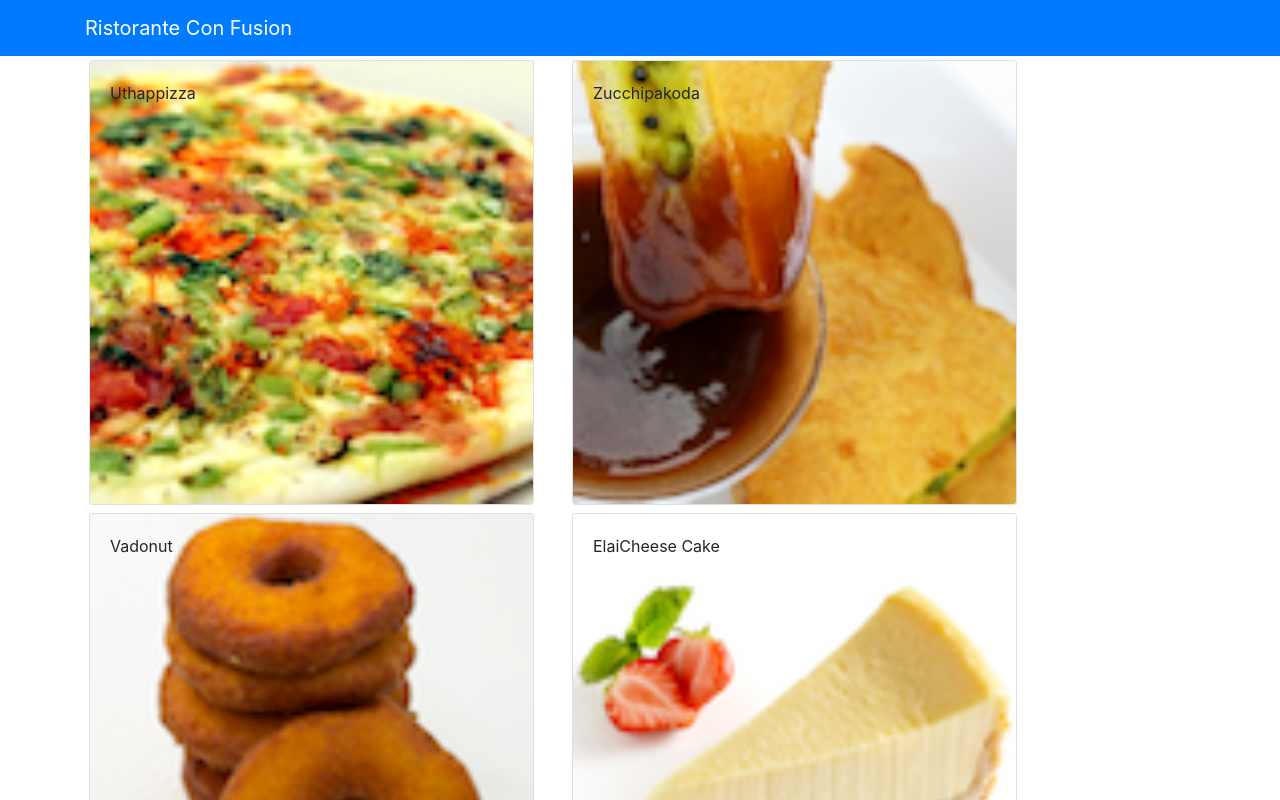
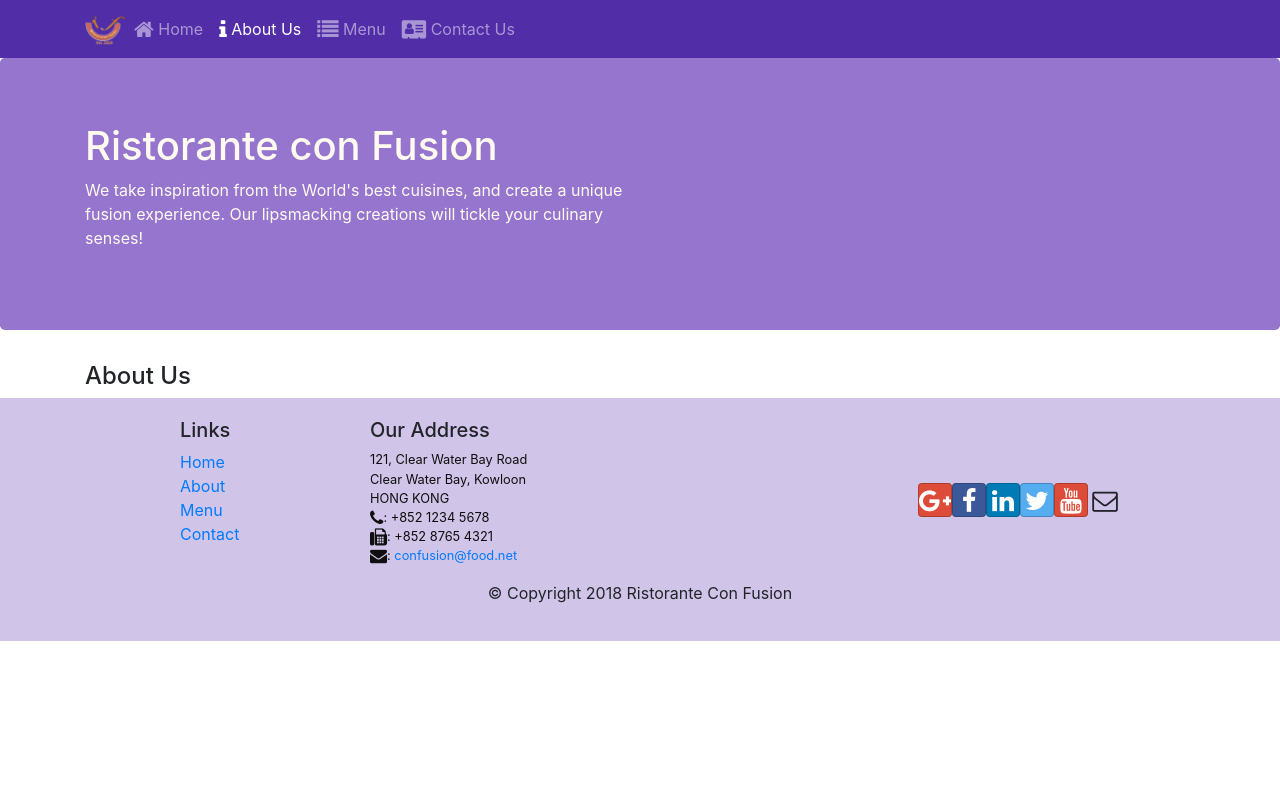
Before and after one commit to HoangNghia202/confusion-yarn, a React (Create React App) app: page /aboutus in a window 1280 px wide. Shown: the top 800 px of the page. Built offline with nearby package versions, Linux system fonts and the light colour scheme.

Commit message:
React Router

```diff
--- a/package.json
+++ b/package.json
@@ -7,12 +7,15 @@
     "@testing-library/react": "^13.0.0",
     "@testing-library/user-event": "^13.2.1",
     "bootstrap": "^4.6.0",
+    "bootstrap-social": "5.1.1",
+    "font-awesome": "4.7.0",
     "moment": "^2.29.4",
     "popper.js": "^1.16.1",
     "react": "^18.2.0",
     "react-dom": "^18.2.0",
+    "react-router-dom": "^6.4.2",
     "react-scripts": "5.0.1",
-    "reactstrap": "^9.1.4",
+    "reactstrap": "5.0.0",
     "web-vitals": "^2.1.0"
   },
   "scripts": {
--- /dev/null
+++ b/src/App.css
@@ -0,0 +1,33 @@
+.row-header{
+    margin:0px auto;
+    padding:0px auto;
+}
+
+.row-content {
+    margin:0px auto;
+    padding: 50px 0px 50px 0px;
+    border-bottom: 1px ridge;
+    min-height:400px;
+}
+
+.footer{
+    background-color: #D1C4E9;
+    margin:0px auto;
+    padding: 20px 0px 20px 0px;
+}
+.jumbotron {
+    padding:70px 30px 70px 30px;
+    margin:0px auto;
+    background: #9575CD !important;
+    color:floralwhite;
+}
+
+address{
+    font-size:80%;
+    margin:0px;
+    color:#0f0f0f;
+}
+
+.navbar-dark {
+    background-color: #512DA8;
+}
--- a/src/App.js
+++ b/src/App.js
@@ -1,13 +1,16 @@
 import Main from './components/MainComponent';
 import React, { Component } from 'react';
-
+import { BrowserRouter as Router} from "react-router-dom";
+import "./App.css";
 class App extends Component {
 
   render() {
     return (
+      <Router>
       <div className="App">
         <Main />
       </div>
+      </Router>
     );
   }
 }
--- /dev/null
+++ b/src/components/AboutUsComponent.js
@@ -0,0 +1,17 @@
+import React, { Component } from "react";
+
+class AboutUs extends Component {
+  constructor(props) {
+    super(props);
+  }
+  state = {};
+  render() {
+    return (
+        <div className="container">
+        <h4>About Us</h4>
+      </div>
+    );
+  }
+}
+
+export default AboutUs;
--- /dev/null
+++ b/src/components/FooterComponent.js
@@ -0,0 +1,50 @@
+import React from 'react';
+
+function Footer(props) {
+    return(
+    <div className="footer">
+        <div className="container">
+            <div className="row justify-content-center">
+                <div className="col-4 offset-1 col-sm-2">
+                    <h5>Links</h5>
+                    <ul className="list-unstyled">
+                        <li><a href="#">Home</a></li>
+                        <li><a href="#">About</a></li>
+                        <li><a href="#">Menu</a></li>
+                        <li><a href="contactus.html">Contact</a></li>
+                    </ul>
+                </div>
+                <div className="col-7 col-sm-5">
+                    <h5>Our Address</h5>
+                    <address>
+		              121, Clear Water Bay Road<br />
+		              Clear Water Bay, Kowloon<br />
+		              HONG KONG<br />
+		              <i className="fa fa-phone fa-lg"></i>: +852 1234 5678<br />
+		              <i className="fa fa-fax fa-lg"></i>: +852 8765 4321<br />
+		              <i className="fa fa-envelope fa-lg"></i>: <a href="mailto:confusion@food.net">
+                         confusion@food.net</a>
+                    </address>
+                </div>
+                <div className="col-12 col-sm-4 align-self-center">
+                    <div className="text-center">
+                        <a className="btn btn-social-icon btn-google" href="http://google.com/+"><i className="fa fa-google-plus"></i></a>
+                        <a className="btn btn-social-icon btn-facebook" href="http://www.facebook.com/profile.php?id="><i className="fa fa-facebook"></i></a>
+                        <a className="btn btn-social-icon btn-linkedin" href="http://www.linkedin.com/in/"><i className="fa fa-linkedin"></i></a>
+                        <a className="btn btn-social-icon btn-twitter" href="http://twitter.com/"><i className="fa fa-twitter"></i></a>
+                        <a className="btn btn-social-icon btn-google" href="http://youtube.com/"><i className="fa fa-youtube"></i></a>
+                        <a className="btn btn-social-icon" href="mailto:"><i className="fa fa-envelope-o"></i></a>
+                    </div>
+                </div>
+            </div>
+            <div className="row justify-content-center">
+                <div className="col-auto">
+                    <p>© Copyright 2018 Ristorante Con Fusion</p>
+                </div>
+            </div>
+        </div>
+    </div>
+    )
+}
+
+export default Footer;
--- /dev/null
+++ b/src/components/HeaderComponent.js
@@ -0,0 +1,63 @@
+import React, { Component } from 'react';
+
+import { Nav, Navbar, NavbarBrand, NavbarToggler, Collapse, NavItem, Jumbotron } from 'reactstrap';
+import { NavLink } from 'react-router-dom';
+
+class Header extends Component {
+    constructor(props) {
+        super(props);
+
+        this.toggleNav = this.toggleNav.bind(this);
+        this.state = {
+          isNavOpen: false
+        };
+      }
+
+      toggleNav() {
+        this.setState({
+          isNavOpen: !this.state.isNavOpen
+        });
+      }
+
+    render() {
+        return(
+            <div>
+                <Navbar dark expand="md">
+                    <div className="container">
+                        <NavbarToggler onClick={this.toggleNav} />
+                        <NavbarBrand className="mr-auto" href="/"><img src='assets/images/logo.png' height="30" width="41" alt='Ristorante Con Fusion' /></NavbarBrand>
+                        <Collapse isOpen={this.state.isNavOpen} navbar>
+                            <Nav navbar>
+                            <NavItem>
+                                <NavLink  className="nav-link"  to='/' end ><span className="fa fa-home fa-lg"></span> Home</NavLink>
+                            </NavItem>
+                            <NavItem>
+                                <NavLink  className="nav-link" to='/aboutus'><span className="fa fa-info fa-lg"></span> About Us</NavLink>
+                            </NavItem>
+                            <NavItem>
+                                <NavLink   className="nav-link"  to='/menu'><span className="fa fa-list fa-lg"></span> Menu</NavLink>
+                            </NavItem>
+                            <NavItem>
+                                <NavLink  className="nav-link" to='/contactus'><span className="fa fa-address-card fa-lg"></span> Contact Us</NavLink>
+                            </NavItem>
+                            </Nav>
+                        </Collapse>
+                    </div>
+                </Navbar>
+                <Jumbotron>
+                    <div className="container">
+                        <div className="row row-header">
+                            <div className="col-12 col-sm-6">
+                                <h1>Ristorante con Fusion</h1>
+                                <p>We take inspiration from the World's best cuisines, and create a unique fusion experience. Our lipsmacking creations will tickle your culinary senses!</p>
+                            </div>
+                        </div>
+                    </div>
+                </Jumbotron>
+            </div>
+        );
+    }
+}
+
+
+export default Header;
--- /dev/null
+++ b/src/components/HomeComponent.js
@@ -0,0 +1,11 @@
+import React from 'react';
+
+function Home(props) {
+    return(
+      <div className="container">
+        <h4>Home</h4>
+      </div>
+    );
+}
+
+export default Home;
--- a/src/components/MainComponent.js
+++ b/src/components/MainComponent.js
@@ -1,32 +1,42 @@
-import React, { Component } from 'react';
-import { Navbar, NavbarBrand } from 'reactstrap';
-import Menu from './MenuComponent';
-import DishDetail from './DishDetailComponent';
-import { DISHES } from  '../Shared/dishes';
+import React, { Component } from "react";
+import { Navbar, NavbarBrand } from "reactstrap";
+import Menu from "./MenuComponent";
+import DishDetail from "./DishDetailComponent";
+import { DISHES } from "../Shared/dishes";
+import {
+  BrowserRouter as Router,
+  Route,
+  Routes,
+  index,
+  Na
+} from "react-router-dom";
+import Header from "./HeaderComponent";
+import Footer from "./FooterComponent";
+import Home from "./HomeComponent";
+import AboutUs from "./AboutUsComponent";
 class Main extends Component {
-
   constructor(props) {
     super(props);
     this.state = {
-        dishes: DISHES,
-        selectedDish: null
+      dishes: DISHES,
+      selectedDish: null,
     };
   }
 
   onDishSelect(dishId) {
-    this.setState({ selectedDish: dishId});
+    this.setState({ selectedDish: dishId });
   }
 
   render() {
     return (
       <div>
-        <Navbar dark color="primary">
-          <div className="container">
-            <NavbarBrand href="/">Ristorante Con Fusion</NavbarBrand>
-          </div>
-        </Navbar>
-        <Menu dishes={this.state.dishes} onClick={(dishId) => this.onDishSelect(dishId)} />
-        <DishDetail dish={this.state.dishes.filter((dish) => dish.id === this.state.selectedDish)[0]} />
+        <Header></Header>
+        <Routes>
+          <Route path="/" element={<Home></Home>}></Route>
+          <Route exact path='/menu' element={ <Menu dishes={this.state.dishes} />} />
+          <Route path="/aboutus" element={<AboutUs />}></Route>
+        </Routes>
+        <Footer></Footer>
       </div>
     );
   }
--- a/src/components/MenuComponent.js
+++ b/src/components/MenuComponent.js
@@ -6,9 +6,9 @@ import {
   CardTitle,
 } from "reactstrap";
 
-  function RenderMenuItem({ dish, onClick }) {
+  function RenderMenuItem({ dish }) {
     return (
-      <Card  onClick={() => onClick(dish.id)}>
+      <Card>
         <CardImg width="100%" src={dish.image} alt={dish.name} />
         <CardImgOverlay>
           <CardTitle>{dish.name}</CardTitle>
@@ -34,17 +34,20 @@ import {
     //     </div>
     //   </div>
     // );
+    console.log('check props of menu>>>', props);
+
     return (
       <div className="container">
         <div className="row">
           {props.dishes.map((dish) => {
             return (
               <div key={dish.id} className="col-12 col-md-5 m-1">
-               { RenderMenuItem({ dish, onClick: props.onClick })}
+               { RenderMenuItem({ dish})}
               </div>
             );
           })}
         </div>
+
       </div>
     );
 }
--- a/src/index.js
+++ b/src/index.js
@@ -4,6 +4,8 @@ import './index.css';
 import App from './App';
 import reportWebVitals from './reportWebVitals';
 import "bootstrap/dist/css/bootstrap.min.css";
+import 'font-awesome/css/font-awesome.css';
+import 'bootstrap-social/bootstrap-social.css';
 
 const root = ReactDOM.createRoot(document.getElementById('root'));
 root.render(
```
Also changed, not shown: 1 other file (tests, documents, lock files or other folders).
